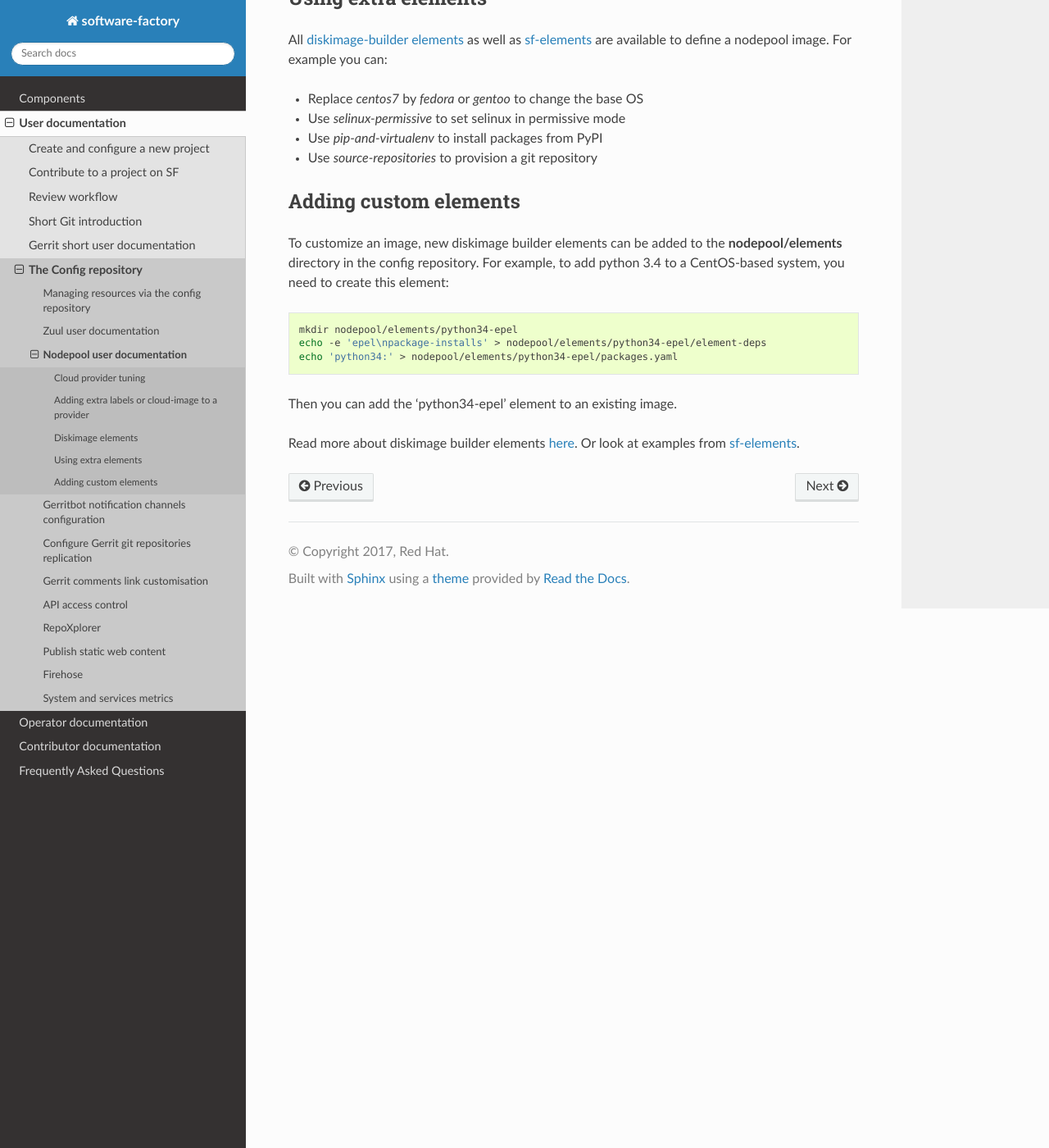
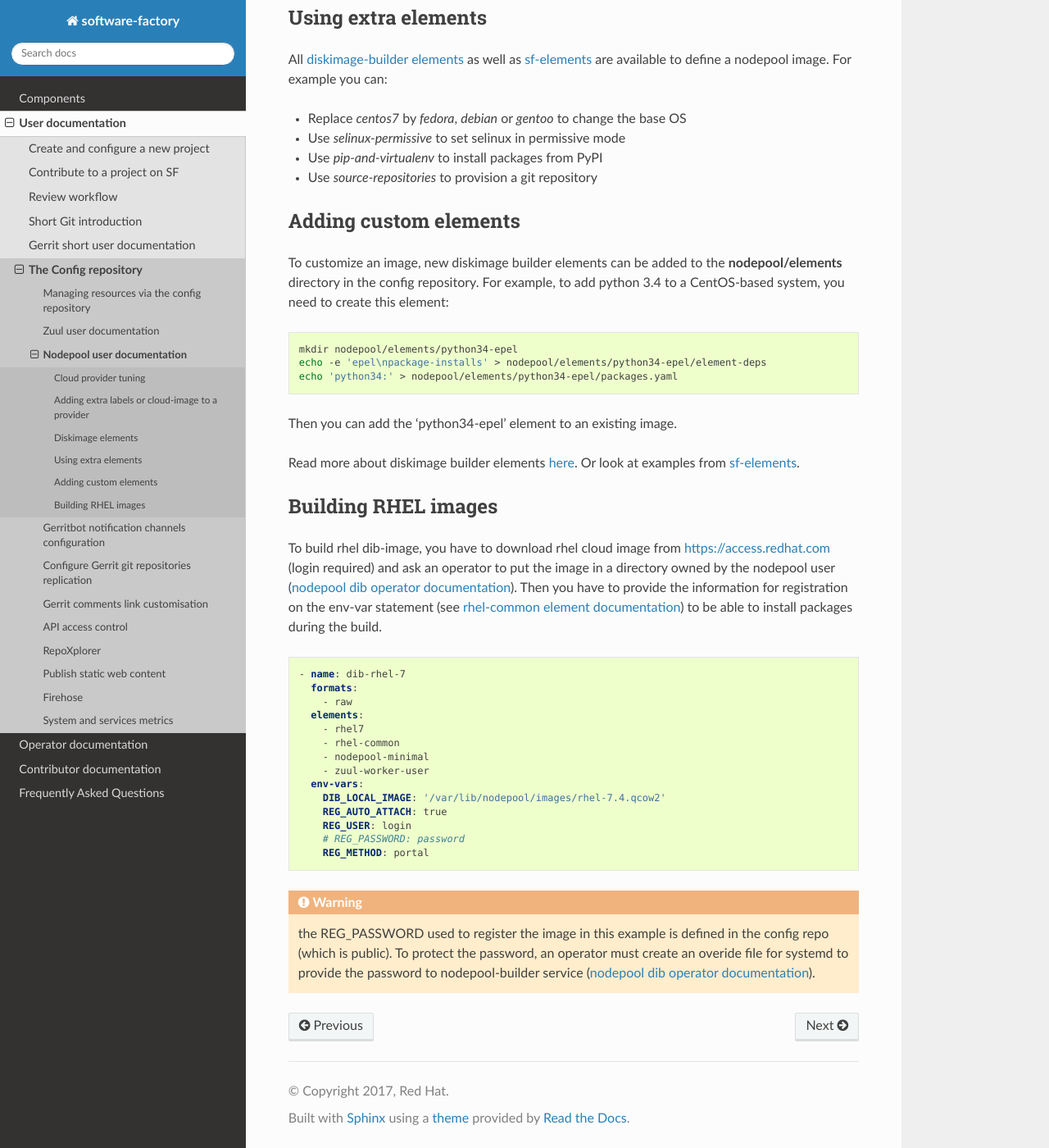
Before and after one commit to softwarefactory-project/sf-docs, a Sphinx documentation site: the page built from docs/user/nodepool_user.rst, in a window 1280 px wide and 1400 px high, scrolled down 1849 px. Shown: the whole window at 82% size. Built offline with Sphinx 7.4.7 and the Read the Docs theme 2.0.0, drawn with Linux system fonts in a browser that asks for light colours; some of the changed text lies outside the part shown.

Commit message:
nodepool-user: add rhel image build info
Change-Id: I47df43162462eac0c666335bc2eb56542a4dec30
Depends-on: I6e617800f472cf6164ea69d460c0cddb75eb4157
Depends-on: I5ff0d41fb7fa72f37edf0ff203de16c0a140b90e

```diff
--- a/docs/user/nodepool_user.rst
+++ b/docs/user/nodepool_user.rst
@@ -8,18 +8,16 @@
 
 .. _documentation: https://docs.openstack.org/infra/nodepool
 
-
 Nodepool user documentation
 ===========================
 
-Labels, providers and diskimage are defined in *config/nodepool/*.
-All the yaml files present in this directory are merged to create the final
-Nodepool configuration. It's recommended to create a file per provider or project
-so that it's easier to manage.
-
+Labels, providers and diskimage are defined in *config/nodepool/*. All the yaml
+files present in this directory are merged to create the final Nodepool
+configuration. It's recommended to create a file per provider or project so that
+it's easier to manage.
 
 Below is an example of a cloud provider configuration and an associated
-diskimage/label:
+diskimage/label based on CentOS:
 
 .. code-block:: yaml
 
@@ -31,7 +29,7 @@ diskimage/label:
       elements:
         - centos-minimal
         - nodepool-minimal
-        - sf-zuul-worker
+        - zuul-worker-user
 
   labels:
     - name: centos7
@@ -55,7 +53,6 @@ diskimage/label:
             - name: centos7
               min-ram: 1024
               diskimage: centos7
-
 
 Cloud provider tuning
 ---------------------
@@ -109,7 +106,7 @@ All `diskimage-builder elements <https://docs.openstack.org/developer/diskimage-
 as well as `sf-elements <https://softwarefactory-project.io/r/gitweb?p=software-factory/sf-elements.git;a=tree;f=elements>`_
 are available to define a nodepool image. For example you can:
 
-* Replace *centos7* by *fedora* or *gentoo* to change the base OS
+* Replace *centos7* by *fedora*, *debian* or *gentoo* to change the base OS
 * Use *selinux-permissive* to set selinux in permissive mode
 * Use *pip-and-virtualenv* to install packages from PyPI
 * Use *source-repositories* to provision a git repository
@@ -118,8 +115,9 @@ are available to define a nodepool image. For example you can:
 Adding custom elements
 ----------------------
 
-To customize an image, new diskimage builder elements can be added to the **nodepool/elements** directory in the config repository.
-For example, to add python 3.4 to a CentOS-based system, you need to create this element:
+To customize an image, new diskimage builder elements can be added to the
+**nodepool/elements** directory in the config repository. For example, to add
+python 3.4 to a CentOS-based system, you need to create this element:
 
 .. code-block:: bash
 
@@ -132,3 +130,40 @@ Then you can add the 'python34-epel' element to an existing image.
 
 Read more about diskimage builder elements `here <https://docs.openstack.org/developer/diskimage-builder/developer/developing_elements.html>`_.
 Or look at examples from `sf-elements <https://softwarefactory-project.io/r/gitweb?p=software-factory/sf-elements.git;a=tree;f=elements>`_.
+
+.. _nodepool-user-rhel:
+
+Building RHEL images
+--------------------
+
+To build rhel dib-image, you have to download rhel cloud image from
+https://access.redhat.com (login required) and ask an operator to put the image
+in a directory owned by the nodepool user (:ref:`nodepool dib operator
+documentation <nodepool-operator-dib>`). Then you have to provide the
+information for registration on the env-var statement (see `rhel-common element
+documentation
+<https://git.openstack.org/cgit/openstack/diskimage-builder/tree/diskimage_builder/elements/rhel-common/README.rst>`_)
+to be able to install packages during the build.
+
+.. code-block:: yaml
+
+  - name: dib-rhel-7
+    formats:
+      - raw
+    elements:
+      - rhel7
+      - rhel-common
+      - nodepool-minimal
+      - zuul-worker-user
+    env-vars:
+      DIB_LOCAL_IMAGE: '/var/lib/nodepool/images/rhel-7.4.qcow2'
+      REG_AUTO_ATTACH: true
+      REG_USER: login
+      # REG_PASSWORD: password
+      REG_METHOD: portal
+
+.. warning:: the REG_PASSWORD used to register the image in this example is
+             defined in the config repo (which is public). To protect the
+             password, an operator must create an overide file for systemd to
+             provide the password to nodepool-builder service (:ref:`nodepool
+             dib operator documentation <nodepool-operator-password>`).
```
Also changed, not shown: docs/operator/nodepool_operator.rst (+44 -0 lines).
